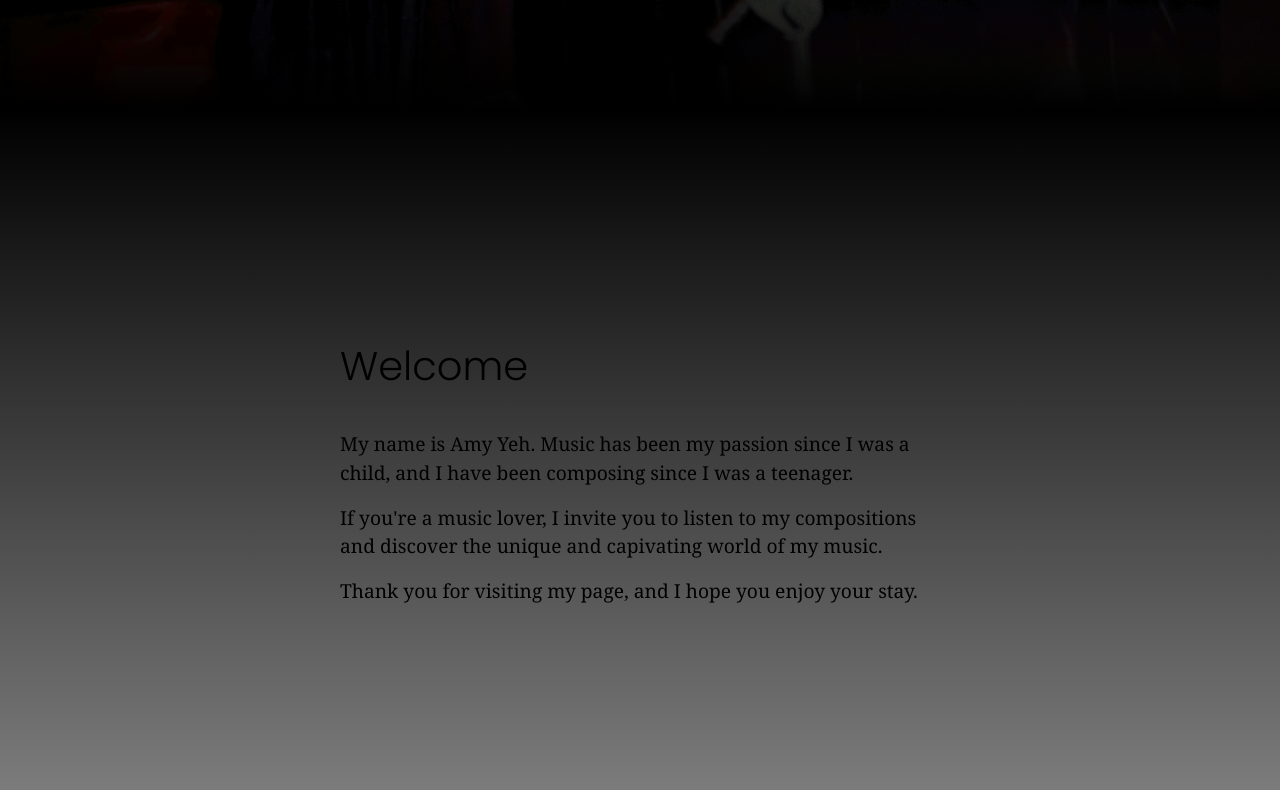
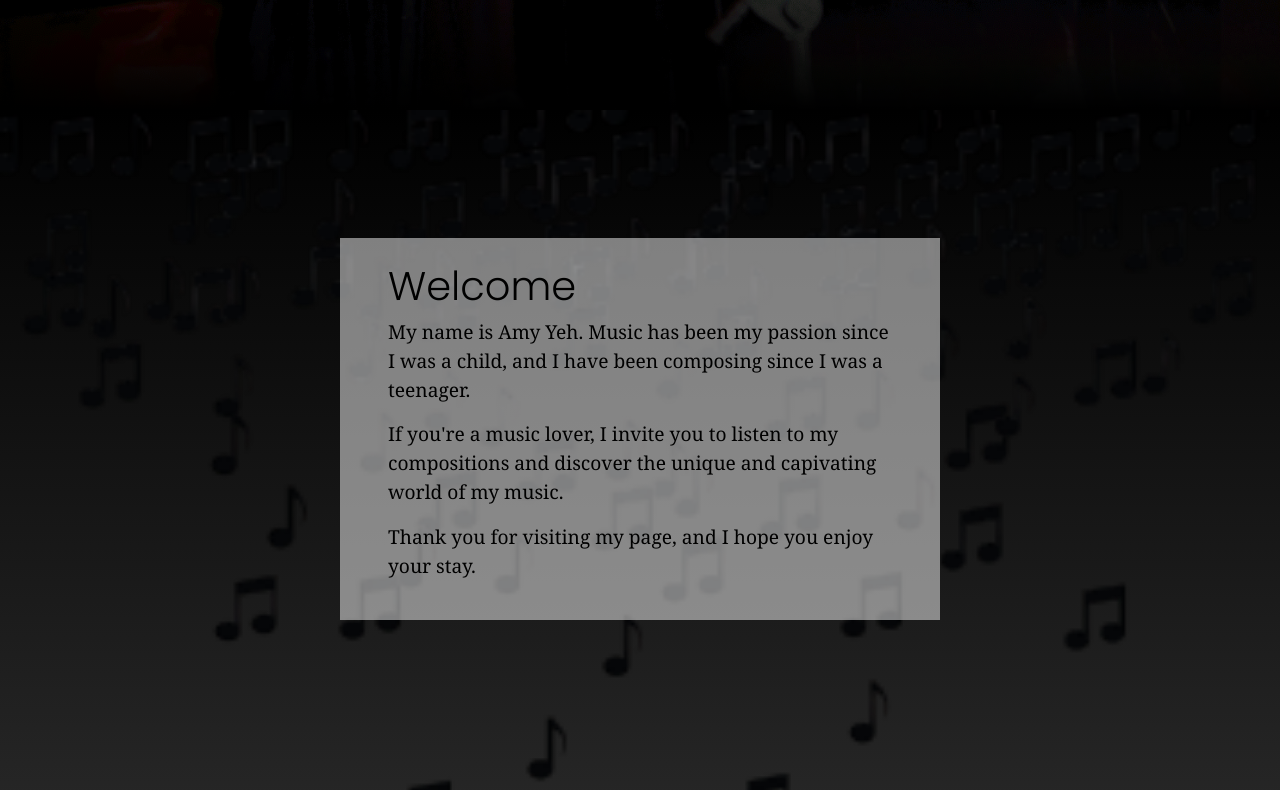
Before and after one commit to coleaniblett/amy-yeh-music, a React (Create React App) app: page / in a window 1280 px wide. Shown: the part 690-1480 px from the top of the page. Built offline with nearby package versions, Linux system fonts and the light colour scheme.

Commit message:
add new background image

```diff
--- a/src/components/App/App.css
+++ b/src/components/App/App.css
@@ -1,3 +1,11 @@
 .row {
   margin-right: 0;
 }
+
+.main {
+  background-image: url('../../assets/NotesBackground.png'),
+    linear-gradient(to bottom, rgba(2,0,36,1) 0%, rgba(0,0,0,1) 0%, rgba(128,128,128,1) 100%);
+    background-position: top;
+    background-repeat: no-repeat;
+    background-size: cover;
+}
--- a/src/components/App/App.tsx
+++ b/src/components/App/App.tsx
@@ -9,8 +9,9 @@ import { Contact } from '../Contact/Contact';
 /*
   TO-DO
   1. Add drop-down menu
-  2. Style intro
-  3. Add links to Contact
+  2. Add links to Contact
+  4. Customize video controls
+  5. Font consistency
 */
 
 const App: React.FC = () => {
@@ -18,9 +19,11 @@ const App: React.FC = () => {
     <div className="App">
       <Banner />
       <Hero />
-      <Intro />
-      <Highlights />
-      <Contact />
+      <div className="main">
+        <Intro />
+        <Highlights />
+        <Contact />
+      </div>
     </div>
   );
 }
--- a/src/components/Highlights/Highlights.css
+++ b/src/components/Highlights/Highlights.css
@@ -1,5 +1,5 @@
 .highlights {
-  background-color: gray;
+  background-color: transparent;
 }
 
 .media-container {
--- a/src/components/Intro/Intro.css
+++ b/src/components/Intro/Intro.css
@@ -1,18 +1,18 @@
 .intro {
   min-height: 300px;
-  background-image: linear-gradient(to bottom, rgba(2,0,36,1) 0%, rgba(0,0,0,1) 0%, rgba(128,128,128,1) 100%);
-  padding: 15%;
+  padding: 10%;
   color: black;
 }
 .intro .intro-text {
   max-width: 600px;
   margin: auto;
+  background-color: rgba(250, 250, 250, .5);
+  padding: 1.5rem 3rem;
 }
 
 .intro h4 {
   font-family: 'Poppins', sans-serif;
   font-size: 2.5rem;
-  margin: 2.5rem 0;
 }
 
 .intro p {
```
Also changed, not shown: src/assets/NotesBackground.png (added).
